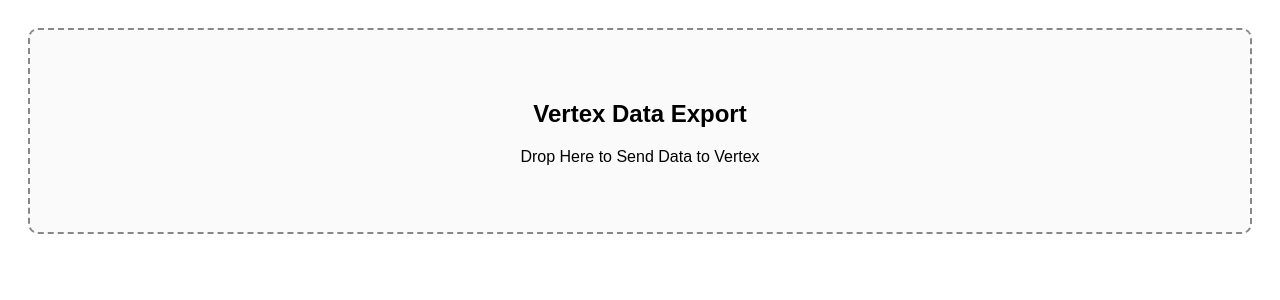
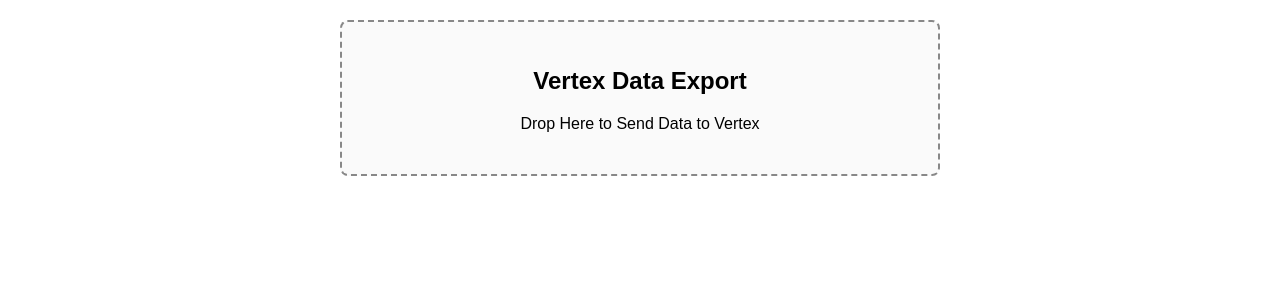
Before and after one commit to Balajinaidu007/React_Widget, a React (Vite) app: page / in a window 1280 px wide. Shown: the top 300 px of the page. Built offline with nearby package versions, Linux system fonts and the light colour scheme.

Commit message:
Refactor styles for improved layout and appearance
Adjusted padding, margin, and border radius values for various styles to improve layout and appearance.

```diff
--- a/src/styles.js
+++ b/src/styles.js
@@ -1,52 +1,57 @@
 export const styles = {
   container: {
     fontFamily: "Arial",
-    padding: 20,
+    padding: 12,
+    maxWidth: 600,
+    margin: "0 auto",
   },
 
   dropZone: {
     border: "2px dashed #888",
-    padding: 50,
+    padding: 25, // reduced from 50
     textAlign: "center",
-    borderRadius: 10,
+    borderRadius: 8,
     background: "#fafafa",
   },
 
   card: {
     border: "1px solid #ddd",
-    borderRadius: 10,
-    padding: 20,
+    borderRadius: 8,
+    padding: 15,
+    maxHeight: "70vh",        // prevents huge vertical growth
+    overflowY: "auto",        // enables internal scroll
   },
 
   header: {
     display: "flex",
     justifyContent: "space-between",
-    marginBottom: 15,
+    marginBottom: 10,
   },
 
   body: {
-    marginBottom: 15,
+    marginBottom: 10,
   },
 
   footer: {
-    marginTop: 10,
+    marginTop: 8,
   },
 
   successBox: {
     background: "#e6ffed",
-    padding: 10,
-    marginTop: 10,
-    borderRadius: 5,
+    padding: 8,
+    marginTop: 8,
+    borderRadius: 4,
   },
 
   errorBox: {
     background: "#ffe6e6",
-    padding: 15,
-    borderRadius: 5,
+    padding: 10,
+    borderRadius: 4,
   },
 
   errorText: {
     color: "red",
-    marginTop: 10,
+    marginTop: 6,
+    fontSize: 14,
   },
 };
```
